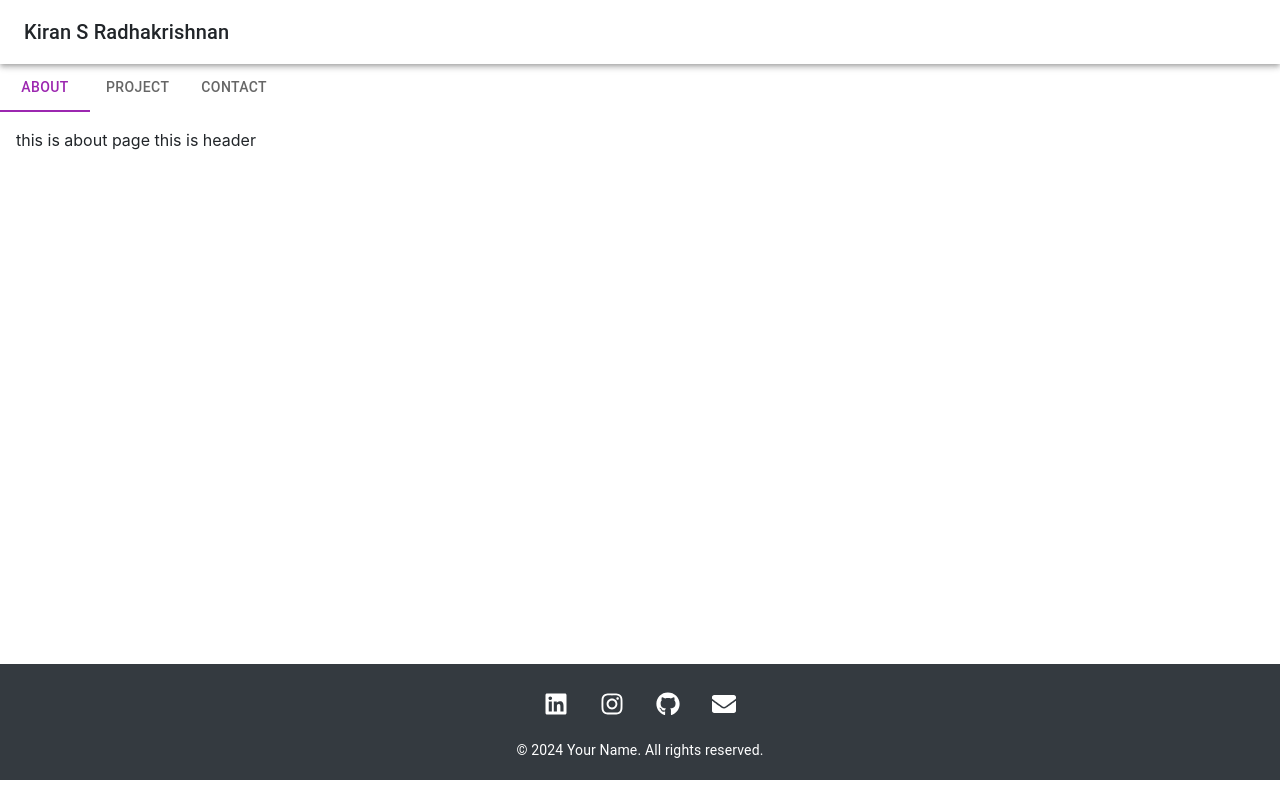
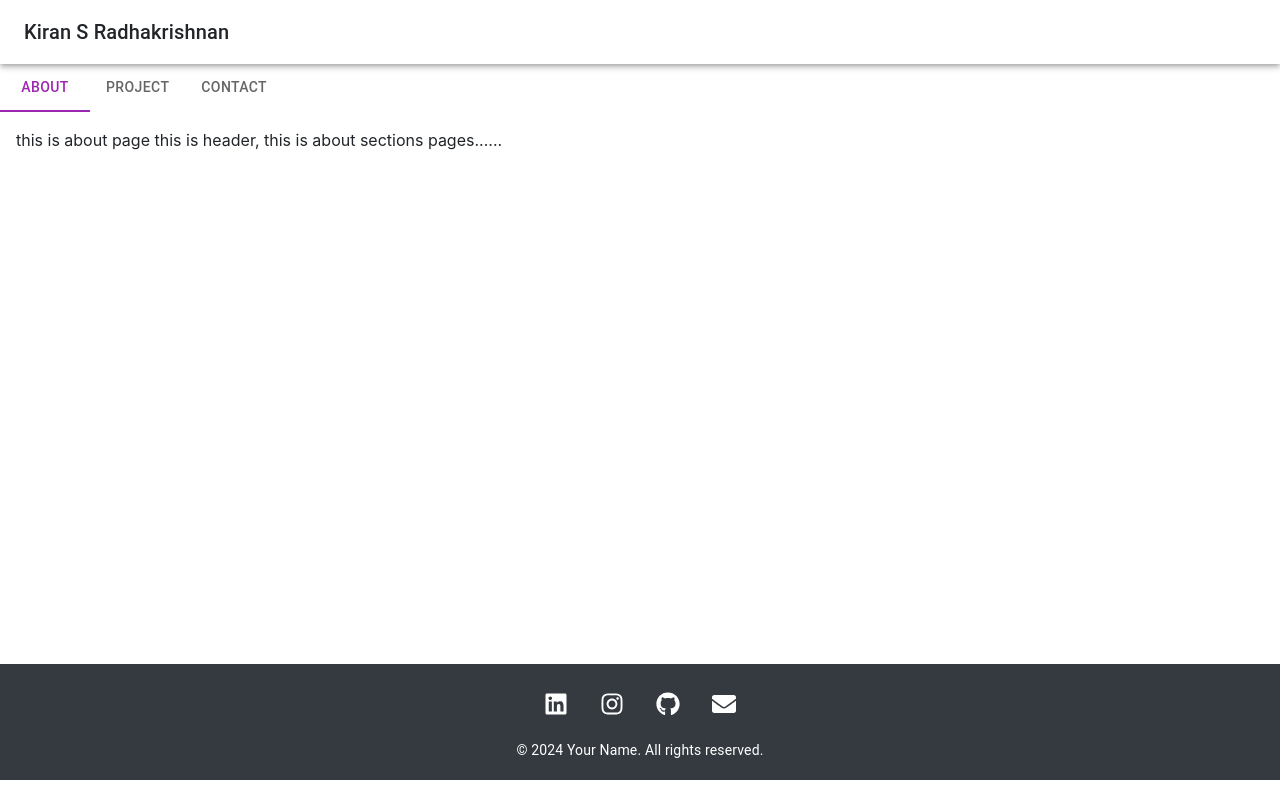
Before and after one commit to kiran-21/portfolio, a React (Create React App) app: page /portfolio/about in a window 1280 px wide. Built offline with nearby package versions, Linux system fonts and the light colour scheme.

Commit message:
small fix

```diff
--- a/src/components/About.js
+++ b/src/components/About.js
@@ -2,7 +2,9 @@ export default function About () {
 
     return(
         <>
-        this is about page this is header</>
+        this is about page this is header,
+
+        this is about sections pages......</>
 
     )
 }
```
